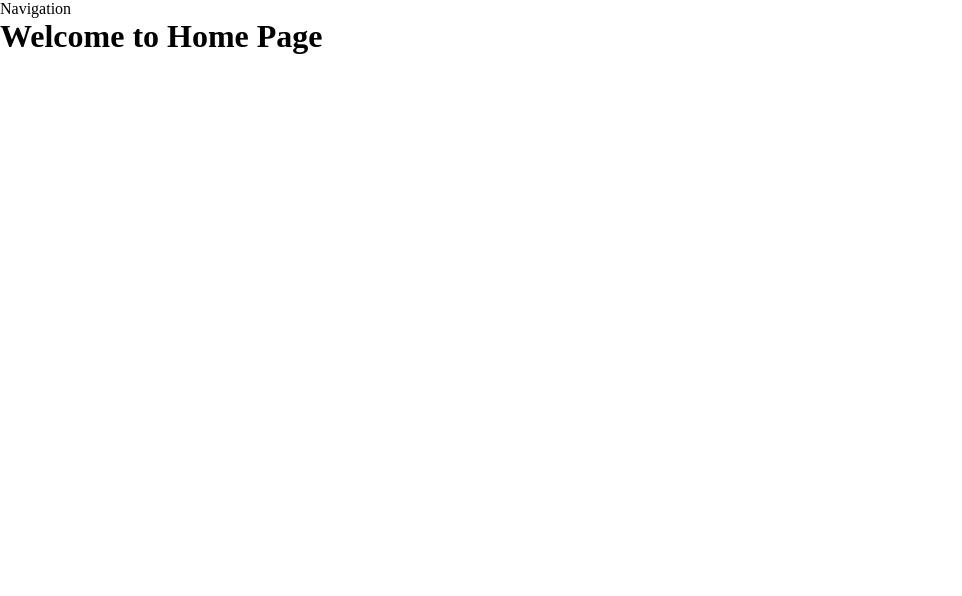
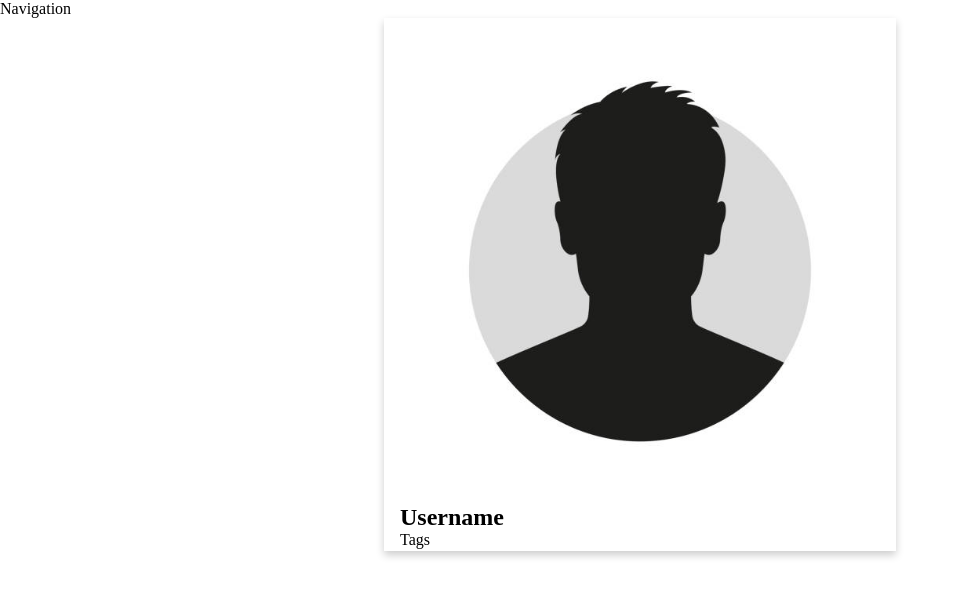
Before and after one commit to tanay123456789/DINDER, a React (Create React App) app: page / in a window 1280 px wide. Shown: the top 596 px of the page, without its empty margins (0-962 px from the left). Built offline with nearby package versions, Linux system fonts and the light colour scheme.

Commit message:
feat:added user card in homepage

```diff
--- a/src/pages/errors/NotFound.js
+++ b/src/pages/errors/NotFound.js
@@ -3,7 +3,7 @@ import React from "react";
 const NotFound = () => {
   return (
     <main>
-      <h1>Error 404</h1>
+      <h1> Error 404</h1>
     </main>
   );
 };
--- /dev/null
+++ b/src/pages/home/home.css
@@ -0,0 +1,17 @@
+.card {
+    box-shadow: 0 4px 8px 0 rgba(0,0,0,0.2);
+    transition: 0.3s;
+    width: 40%;
+    margin:auto;
+  }
+
+
+
+.card:hover {
+    box-shadow: 0 8px 16px 0 rgba(0,0,0,0.9);
+}
+
+
+.container {
+    padding: 2px 16px;
+  }
--- a/src/pages/home/index.js
+++ b/src/pages/home/index.js
@@ -1,10 +1,20 @@
 import React from "react";
+import image from "./mp.jpg";
+import "./home.css";
 
 const HomePage = () => {
+
   return (
-    <main>
-      <h1>Welcome to Home Page</h1>
-    </main>
+
+    <div className="card">
+      <div className="container">
+        <img src={image} alt="user-image" width="100%"/>
+        <h2>Username</h2>
+        <p>Tags</p>
+      </div>
+
+    </div>
+
   );
 };
 
```
Also changed, not shown: src/pages/home/mp.jpg (added).
